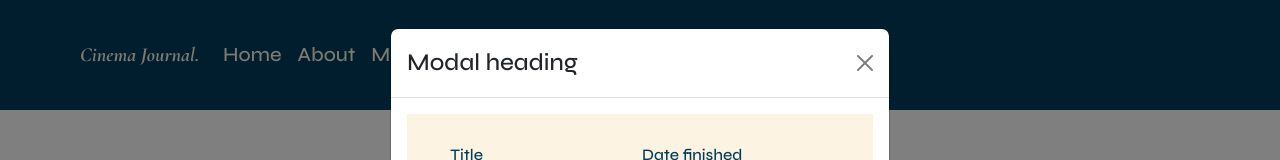
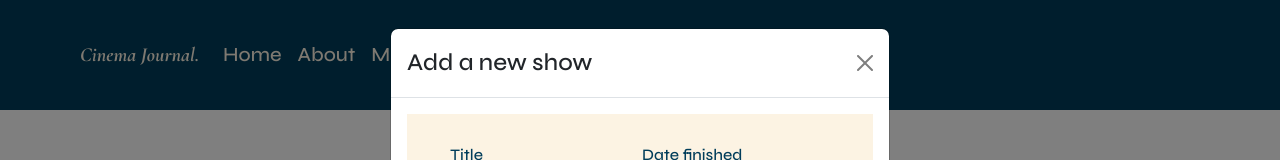
Before and after one commit to Devika0713/cinemaJournal-frontend, a React (Create React App) app: page /shows in a window 1280 px wide. Both pictures are taken after a click on the button "Add new". Shown: the top 160 px of the page. Built offline with nearby package versions, Linux system fonts and the light colour scheme; no server answers.

Commit message:
fix POST issue

```diff
--- a/src/pages/Movies.jsx
+++ b/src/pages/Movies.jsx
@@ -52,7 +52,7 @@ function Movies() {
 
       <Modal show={show} onHide={handleClose}>
         <Modal.Header closeButton>
-          <Modal.Title>Modal heading</Modal.Title>
+          <Modal.Title>Add a new movie</Modal.Title>
         </Modal.Header>
         <Modal.Body>
           <Form
@@ -86,6 +86,7 @@ function Movies() {
                 date={formattedDate}
                 genre={post.genre}
                 rating={post.rating}
+                language={post.lang}
               />
             );
           })}
--- a/src/pages/PostContext.jsx
+++ b/src/pages/PostContext.jsx
@@ -45,7 +45,7 @@ export const PostProvider = ({ children }) => {
   const addPost = async (newPost) => {
     try {
       const res = await axios.post(
-        `${process.env.BACKEND_URI}/api/movies`,
+        `${process.env.REACT_APP_BACKEND_URI}/api/movies`,
         newPost
       );
       // const res = await axios.post("http://localhost:5000/api/movies", newPost);
@@ -59,7 +59,7 @@ export const PostProvider = ({ children }) => {
   const addPostTV = async (newPostTV) => {
     try {
       const res = await axios.post(
-        `${process.env.BACKEND_URI}/api/shows`,
+        `${process.env.REACT_APP_BACKEND_URI}/api/shows`,
         newPostTV
       );
       // const res = await axios.post(
--- a/src/pages/Shows.jsx
+++ b/src/pages/Shows.jsx
@@ -50,7 +50,7 @@ function Shows() {
 
       <Modal show={show} onHide={handleClose}>
         <Modal.Header closeButton>
-          <Modal.Title>Modal heading</Modal.Title>
+          <Modal.Title>Add a new show</Modal.Title>
         </Modal.Header>
         <Modal.Body>
           <Form
@@ -85,6 +85,7 @@ function Shows() {
                 date={formattedDate}
                 genre={post.genre}
                 rating={post.rating}
+                language={post.lang}
               />
             );
           })}
```
